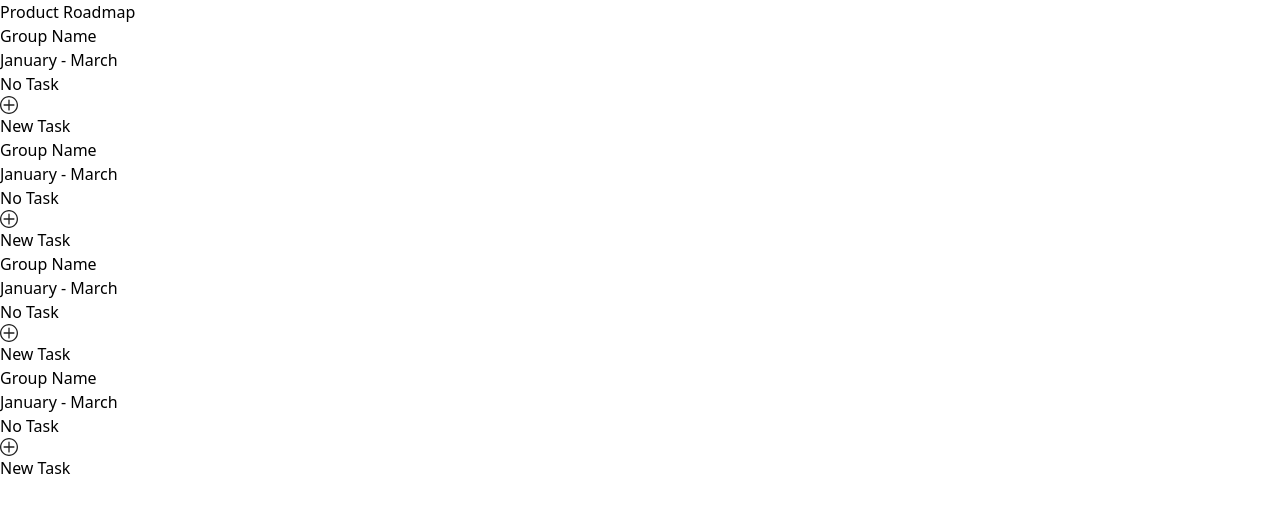
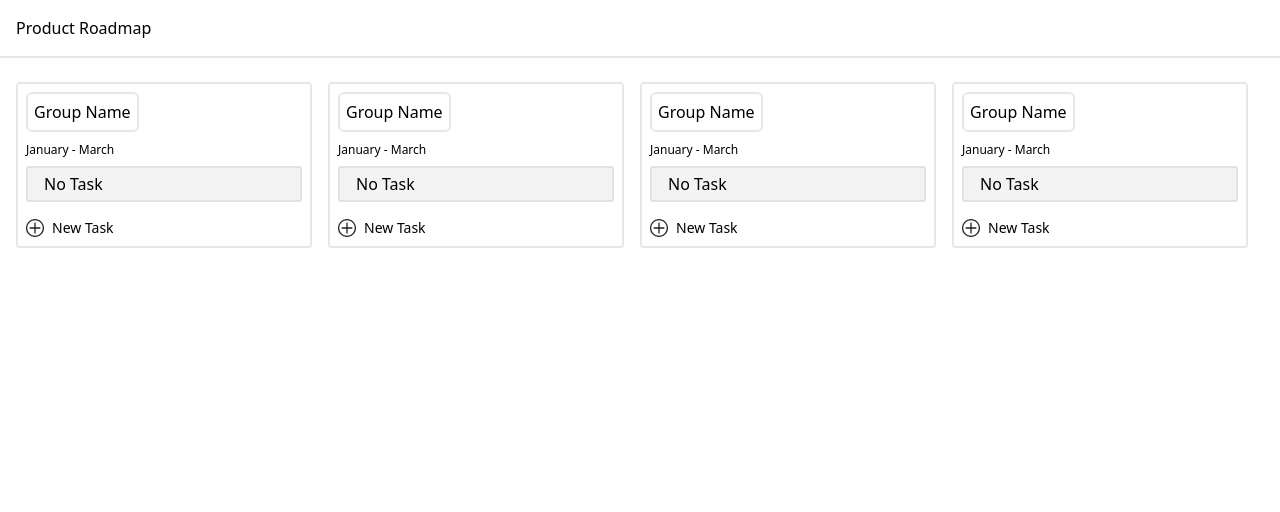
Before and after one commit to huntz20/todo-list, a React (Vite) app: page / in a window 1280 px wide. Shown: the top 512 px of the page. Built offline with nearby package versions, Linux system fonts and the light colour scheme.

Commit message:
adding style detail

```diff
--- /dev/null
+++ b/postcss.config.cjs
@@ -0,0 +1,6 @@
+module.exports = {
+  plugins: {
+    tailwindcss: {},
+    autoprefixer: {},
+  },
+}
--- a/src/App.jsx
+++ b/src/App.jsx
@@ -5,7 +5,7 @@ function App() {
         <div className="border-b-2 px-4 py-4">
             <h1 className="text-bold">Product Roadmap</h1>
         </div>
-      <div className="flex flex-row px-4 py-8">
+      <div className="flex flex-row px-4 py-6">
           <TodoCard />
           <TodoCard />
           <TodoCard />
--- a/src/component/TodoCard.jsx
+++ b/src/component/TodoCard.jsx
@@ -3,7 +3,7 @@ import addIcon from '../assets/add-svgrepo-com.svg'
 
 const TodoCard = ({}) => {
     const renderNoTask = () => {
-        return <div><span>No Task</span></div>
+        return <div className="bg-[#f3f3f3] border-2 border-[#e3e3e3] rounded-sm py-1 px-4"><span className="font-light">No Task</span></div>
     }
 
     const renderLoadingTask = () => {
@@ -32,15 +32,15 @@ const TodoCard = ({}) => {
         </div>
     }
 
-    return <div className="basis-1/4 border-2 rounded mr-8 p-2">
-        <span className="border-2 font-light p-[2px] rounded-md">
+    return <div className="basis-1/4 border-2 rounded mr-4 p-2">
+        <span className="border-2 font-light p-[6px] rounded-md inline-block mb-1">
             Group Name
         </span><br/>
-        <span>January - March</span>
-        <div>
+        <span className="inline-block mb-2 text-xs">January - March</span>
+        <div className="mb-4">
             {renderNoTask()}
         </div>
-        <div className="flex items-center">
+        <div className="flex items-center cursor-pointer">
             <img className="inline-block mr-2 " width="18" src={addIcon} alt="add-icon"/>
             <span className="font-light text-sm">New Task</span>
         </div>
--- /dev/null
+++ b/tailwind.config.cjs
@@ -0,0 +1,11 @@
+/** @type {import('tailwindcss').Config} */
+module.exports = {
+  content: [
+    "./index.html",
+    "./src/**/*.{js,ts,jsx,tsx}",
+  ],
+  theme: {
+    extend: {},
+  },
+  plugins: [],
+}
```
